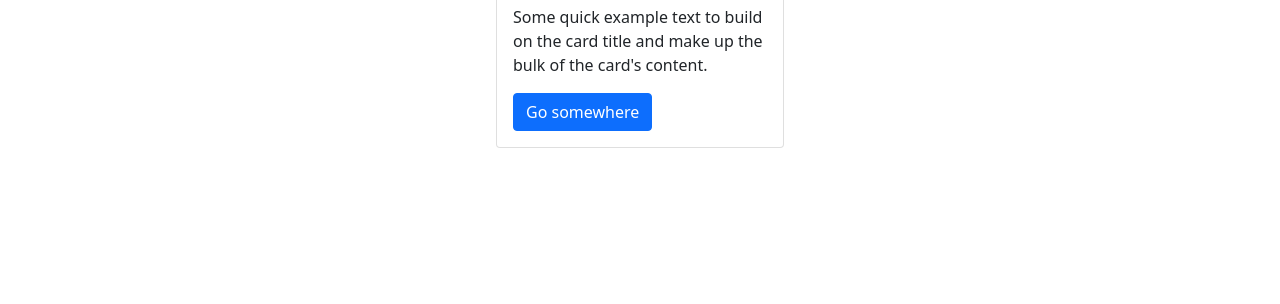
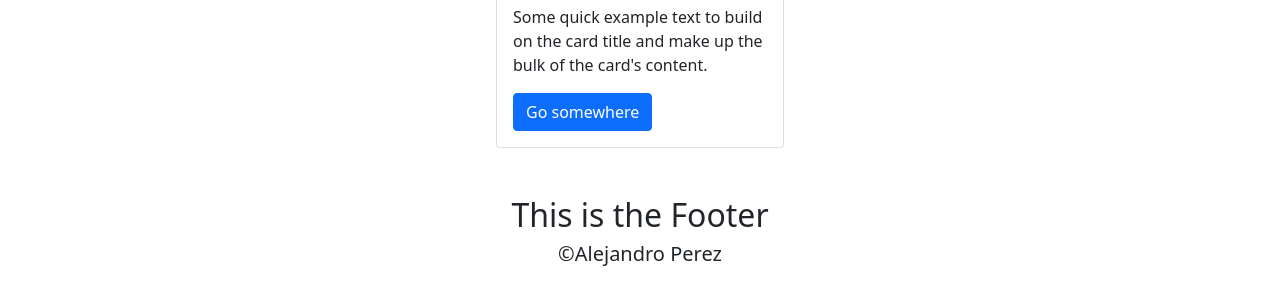
Before and after one commit to AlejoRiwi/MI_PRIMER_REPOSITORIO, a plain HTML site: page index.html in a window 1280 px wide. Shown: the part 1105-1409 px from the top of the page. Before the commit the page ends 1301 px from the top, so only its background shows below. Drawn offline with nearby package versions, Linux system fonts and the light colour scheme.

Commit message:
Actualizacion pagina Web

```diff
--- a/index.html
+++ b/index.html
@@ -257,6 +257,10 @@
         </div>
       </div>
     </div>
+    <div class="container-footer text-center m-5">
+      <h2>This is the Footer</h2>
+      <h5>&copy;Alejandro Perez</h5>
+    </div>
     <script
       src="https://cdn.jsdelivr.net/npm/bootstrap@5.0.2/dist/js/bootstrap.bundle.min.js"
       integrity="sha384-MrcW6ZMFYlzcLA8Nl+NtUVF0sA7MsXsP1UyJoMp4YLEuNSfAP+JcXn/tWtIaxVXM"
```
